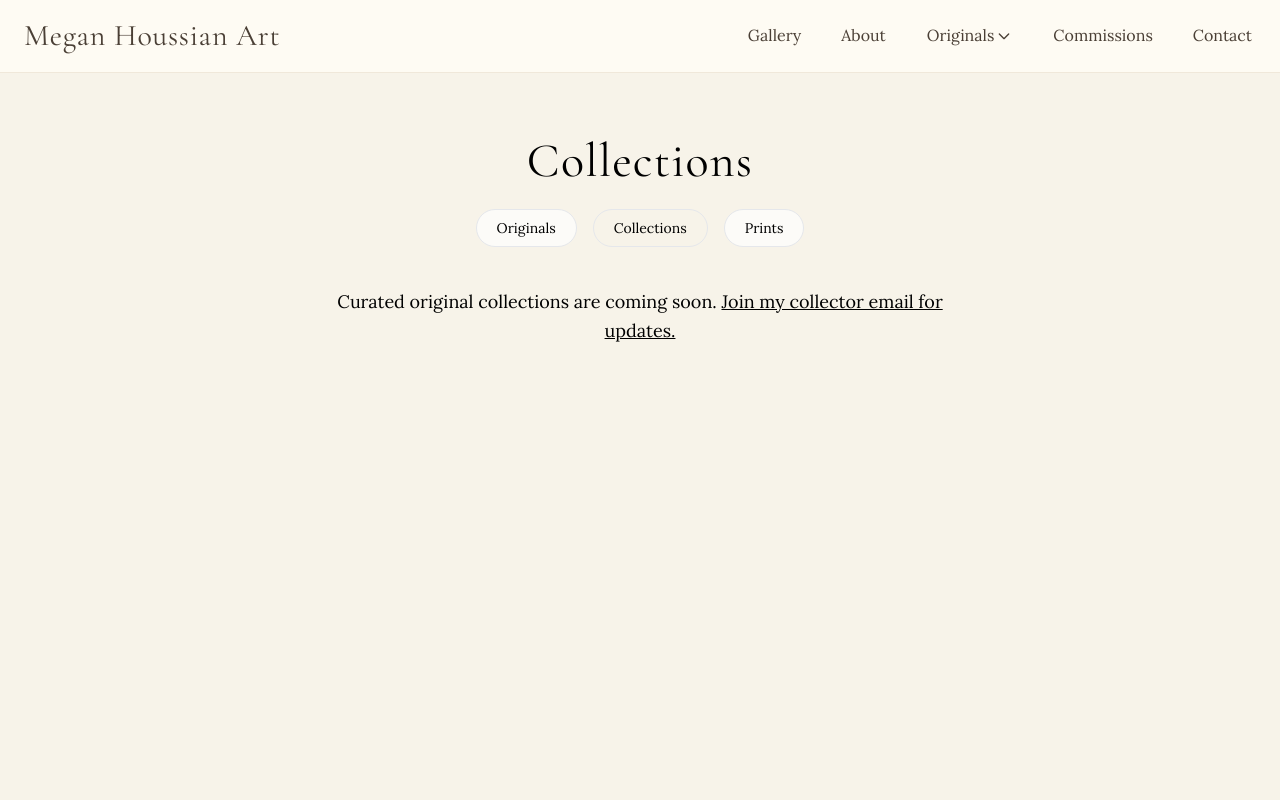
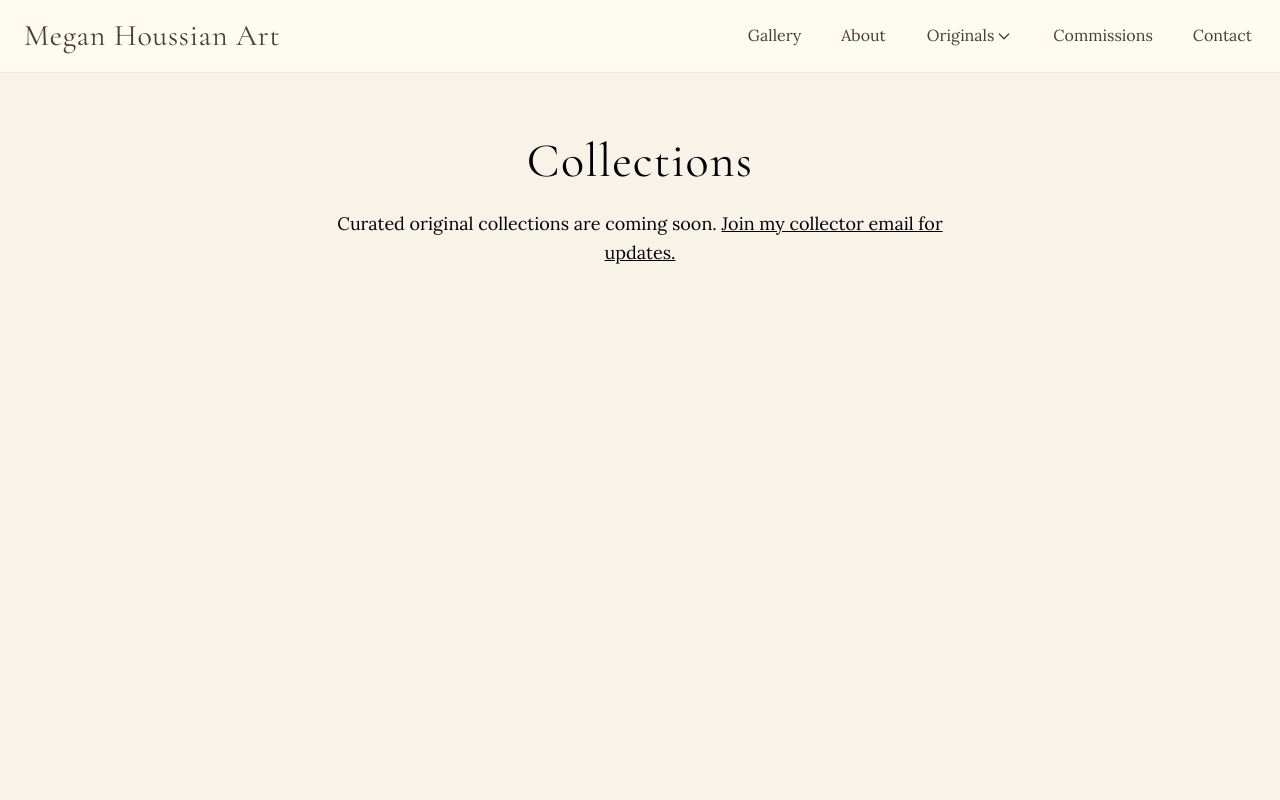
Before and after one commit to t-houssian/megan-houssian-art, a Next.js app: page /originals/collections in a window 1280 px wide. Shown: the top 800 px of the page. Built offline with nearby package versions, Linux system fonts and the light colour scheme.

Commit message:
better 3 pages split

```diff
--- a/app/components/OriginalsSubNav.tsx
+++ /dev/null
@@ -1,63 +0,0 @@
-import Link from 'next/link';
-import { lora } from '../fonts';
-
-type OriginalsSubNavProps = {
-  active: 'originals' | 'collections' | 'prints';
-  showCollections: boolean;
-  showPrints: boolean;
-};
-
-type SubNavItem = {
-  key: OriginalsSubNavProps['active'];
-  label: string;
-  href: string;
-  enabled: boolean;
-};
-
-export default function OriginalsSubNav({
-  active,
-  showCollections,
-  showPrints,
-}: OriginalsSubNavProps) {
-  const items: SubNavItem[] = [
-    { key: 'originals', label: 'Originals', href: '/originals', enabled: true },
-    { key: 'collections', label: 'Collections', href: '/originals/collections', enabled: showCollections },
-    { key: 'prints', label: 'Prints', href: '/originals/prints', enabled: showPrints },
-  ];
-
-  return (
-    <nav aria-label="Originals sub-navigation" className="mb-10">
-      <ul className={`flex flex-wrap items-center justify-center gap-3 sm:gap-4 ${lora.className}`}>
-        {items.map((item) => {
-          const isActive = item.key === active;
-          const baseClassName =
-            'inline-flex items-center rounded-full border px-5 py-2 text-sm transition-colors duration-200';
-          const activeClassName = 'border-olive bg-olive/10 text-brown';
-          const enabledClassName = 'border-tan/50 bg-white/70 text-warm-gray hover:border-olive hover:text-brown';
-          const disabledClassName = 'border-tan/30 bg-white/40 text-warm-gray/60 cursor-default';
-
-          if (!item.enabled) {
-            return (
-              <li key={item.key}>
-                <span className={`${baseClassName} ${disabledClassName}`}>
-                  {item.label}
-                </span>
-              </li>
-            );
-          }
-
-          return (
-            <li key={item.key}>
-              <Link
-                href={item.href}
-                className={`${baseClassName} ${isActive ? activeClassName : enabledClassName}`}
-              >
-                {item.label}
-              </Link>
-            </li>
-          );
-        })}
-      </ul>
-    </nav>
-  );
-}
--- a/app/originals/collections/page.tsx
+++ b/app/originals/collections/page.tsx
@@ -1,6 +1,5 @@
 import Link from 'next/link';
 import { cormorant, lora } from '../../fonts';
-import OriginalsSubNav from '../../components/OriginalsSubNav';
 
 export const revalidate = 60;
 
@@ -11,11 +10,6 @@ export default function OriginalsCollectionsPage() {
         <h1 className={`${cormorant.className} text-4xl md:text-5xl font-light mb-6 text-brown tracking-wide`}>
           Collections
         </h1>
-        <OriginalsSubNav
-          active="collections"
-          showCollections
-          showPrints
-        />
         <p className={`${lora.className} text-lg text-warm-gray max-w-2xl mx-auto leading-relaxed`}>
           Curated original collections are coming soon.{' '}
           <Link href="/#collector-early-access" className="underline text-olive hover:text-brown transition-colors">
--- a/app/originals/page.tsx
+++ b/app/originals/page.tsx
@@ -3,7 +3,6 @@ import Link from 'next/link';
 import { cormorant, lora } from '../fonts';
 import { fetchOriginalsPageSettings } from '../../lib/originals-page-settings';
 import { urlFor } from '../../sanity/lib/image';
-import OriginalsSubNav from '../components/OriginalsSubNav';
 
 export const revalidate = 60;
 
@@ -21,11 +20,6 @@ export default async function OriginalsPage() {
           <h1 className={`${cormorant.className} text-4xl md:text-5xl font-light mb-6 text-brown tracking-wide`}>
             {settings.pageTitle}
           </h1>
-          <OriginalsSubNav
-            active="originals"
-            showCollections
-            showPrints
-          />
           <p className={`${lora.className} text-lg text-warm-gray max-w-3xl mx-auto leading-relaxed`}>
             new original collection coming soon.{' '}
             <Link href="/#collector-early-access" className="underline text-olive hover:text-brown transition-colors">
--- a/app/originals/prints/page.tsx
+++ b/app/originals/prints/page.tsx
@@ -1,6 +1,5 @@
 import Link from 'next/link';
 import { cormorant, lora } from '../../fonts';
-import OriginalsSubNav from '../../components/OriginalsSubNav';
 
 export const revalidate = 60;
 
@@ -11,11 +10,6 @@ export default function OriginalsPrintsPage() {
         <h1 className={`${cormorant.className} text-4xl md:text-5xl font-light mb-6 text-brown tracking-wide`}>
           Prints
         </h1>
-        <OriginalsSubNav
-          active="prints"
-          showCollections
-          showPrints
-        />
         <p className={`${lora.className} text-lg text-warm-gray max-w-2xl mx-auto leading-relaxed`}>
           Prints are currently hidden.{' '}
           <Link href="/#collector-early-access" className="underline text-olive hover:text-brown transition-colors">
```
